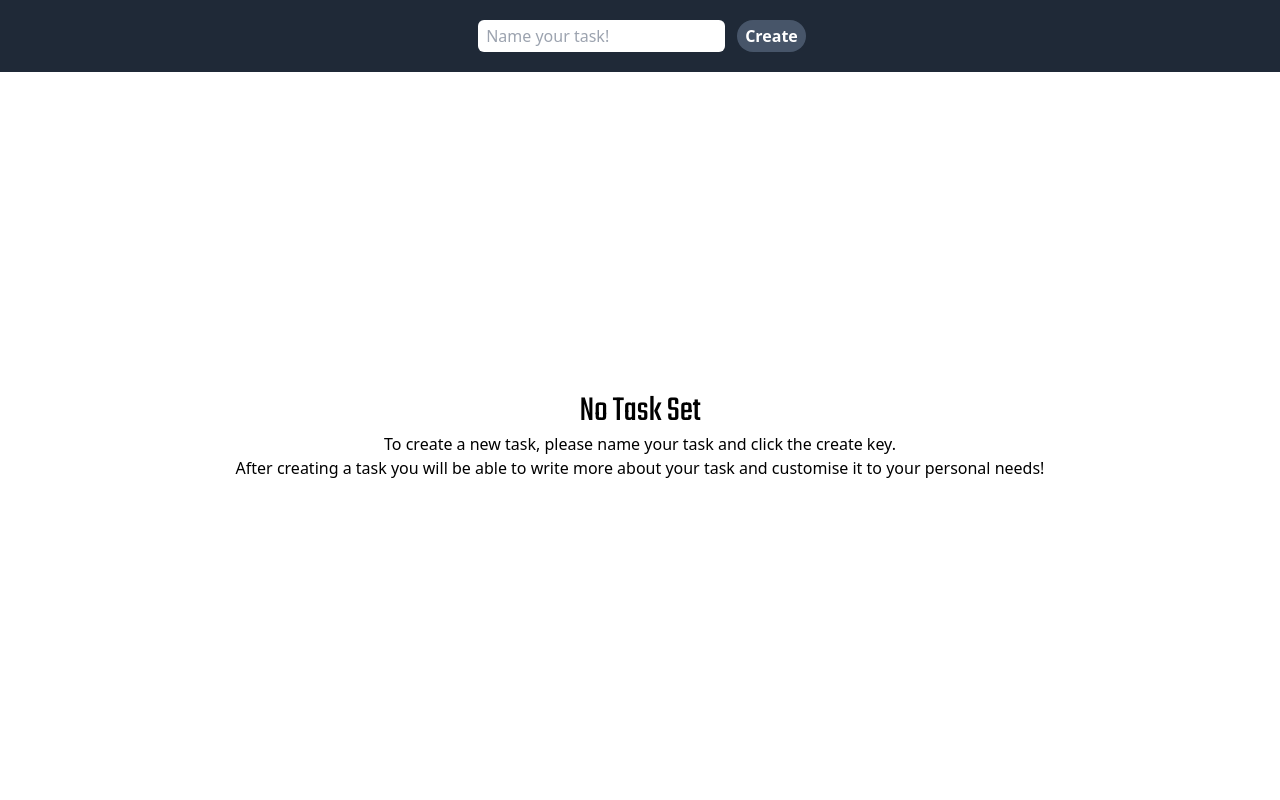
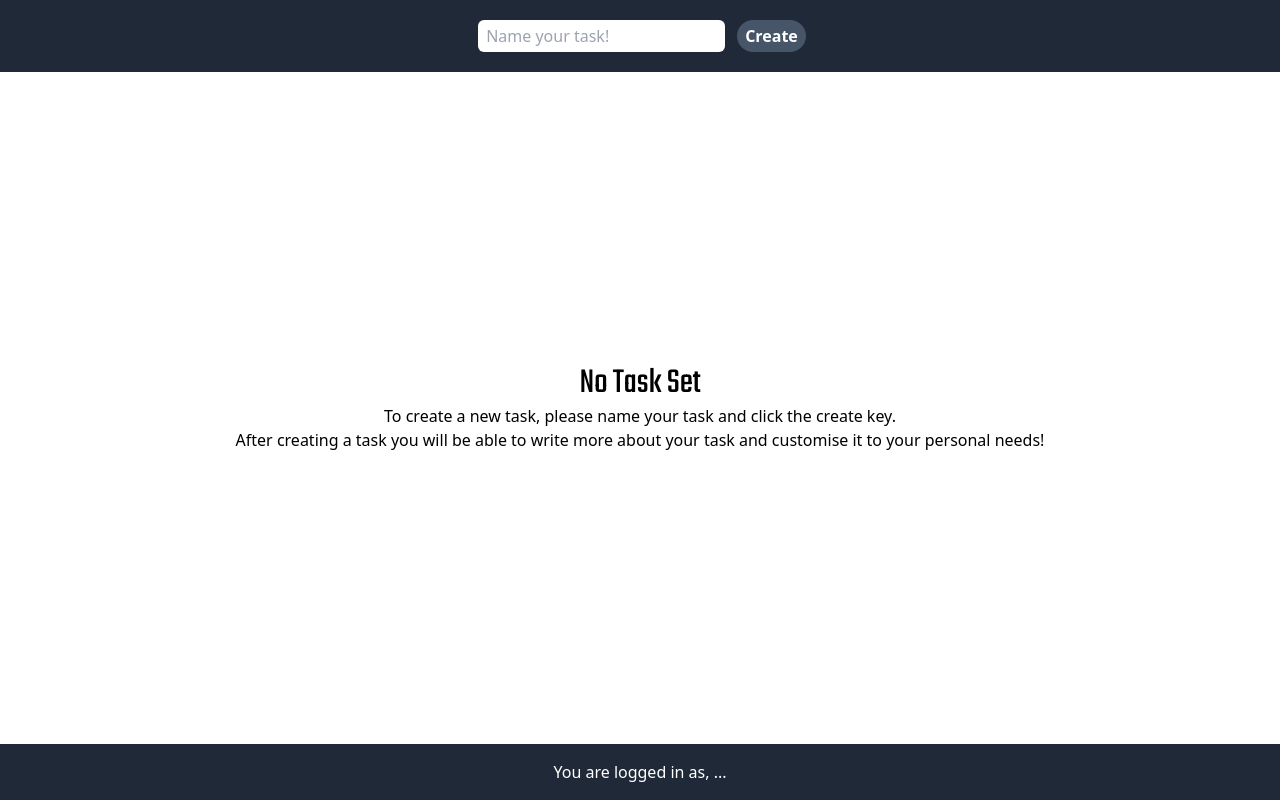
Before and after one commit to Sizimon/REACT-TODO-APP, a React (Vite) app in the folder todo-app/: page / in a window 1280 px wide. Built offline with nearby package versions, Linux system fonts and the light colour scheme.

Commit message:
Feat: Made the Navbar sticky and created a placeholder footer which will later be used to show logged in user and some statistics

```diff
--- /dev/null
+++ b/todo-app/src/components/Footer.jsx
@@ -0,0 +1,7 @@
+import React from 'react'
+
+export default function Footer() {
+  return (
+    <div className="flex flex-col justify-center items-center bg-gray-800 p-4 text-white sticky w-full z-10 bottom-0">You are logged in as, ...</div>
+  )
+}
--- a/todo-app/src/components/Navigation.jsx
+++ b/todo-app/src/components/Navigation.jsx
@@ -10,7 +10,7 @@ export default function Navigation({ createTodo }) {
     }
 
     return (
-        <nav className="flex flex-col justify-center items-center bg-gray-800 p-4 w-auto">
+        <nav className="flex flex-col justify-center items-center bg-gray-800 p-4 w-full sticky z-10 top-0">
             <div>
                 <input
                     required
--- a/todo-app/src/components/TodoItem.jsx
+++ b/todo-app/src/components/TodoItem.jsx
@@ -43,8 +43,6 @@ export default function TodoItem({ todo, editTodo, editingItemId, editDescriptio
             alert('You can have a maximum of 5 categories per task.')
         }
     }
-
-    console.log(todo)
 
     return (
         <>
--- a/todo-app/src/components/TodoList.jsx
+++ b/todo-app/src/components/TodoList.jsx
@@ -33,7 +33,7 @@ export default function TodoList({ todos, setTodos }) {
     return (
         <>
             {todos.length === 0 ? (
-                <div className="flex flex-col flex-grow justify-center items-center p-2 h-full">
+                <div className="flex flex-col flex-grow justify-center items-center p-2 h-full overflow-auto">
                     <h1 className="text-4xl text-center font-teko">No Task Set</h1>
                     <p className="text-center">To create a new task, please name your task and click the create key.<br/> After creating a task you will be able to write more about your task and customise it to your personal needs!</p>
                 </div>) : (
--- a/todo-app/src/components/TodoWrapper.jsx
+++ b/todo-app/src/components/TodoWrapper.jsx
@@ -2,6 +2,7 @@ import {useState} from "react"
 import Navigation from "./Navigation"
 import TodoList from "./TodoList";
 import { v4 as uuidv4 } from 'uuid' // Used as a unique identifier for each todo item
+import Footer from "./Footer";
 uuidv4();
 
 
@@ -24,9 +25,10 @@ export default function TodoWrapper() {
     }
 
     return (
-        <div className="flex flex-col h-screen">
+        <div className="flex flex-col h-screen justify-between">
             <Navigation createTodo={createTodo}/>
             <TodoList todos={todos} setTodos={setTodos}/>
+            <Footer />
         </div>
     )
 }
```
